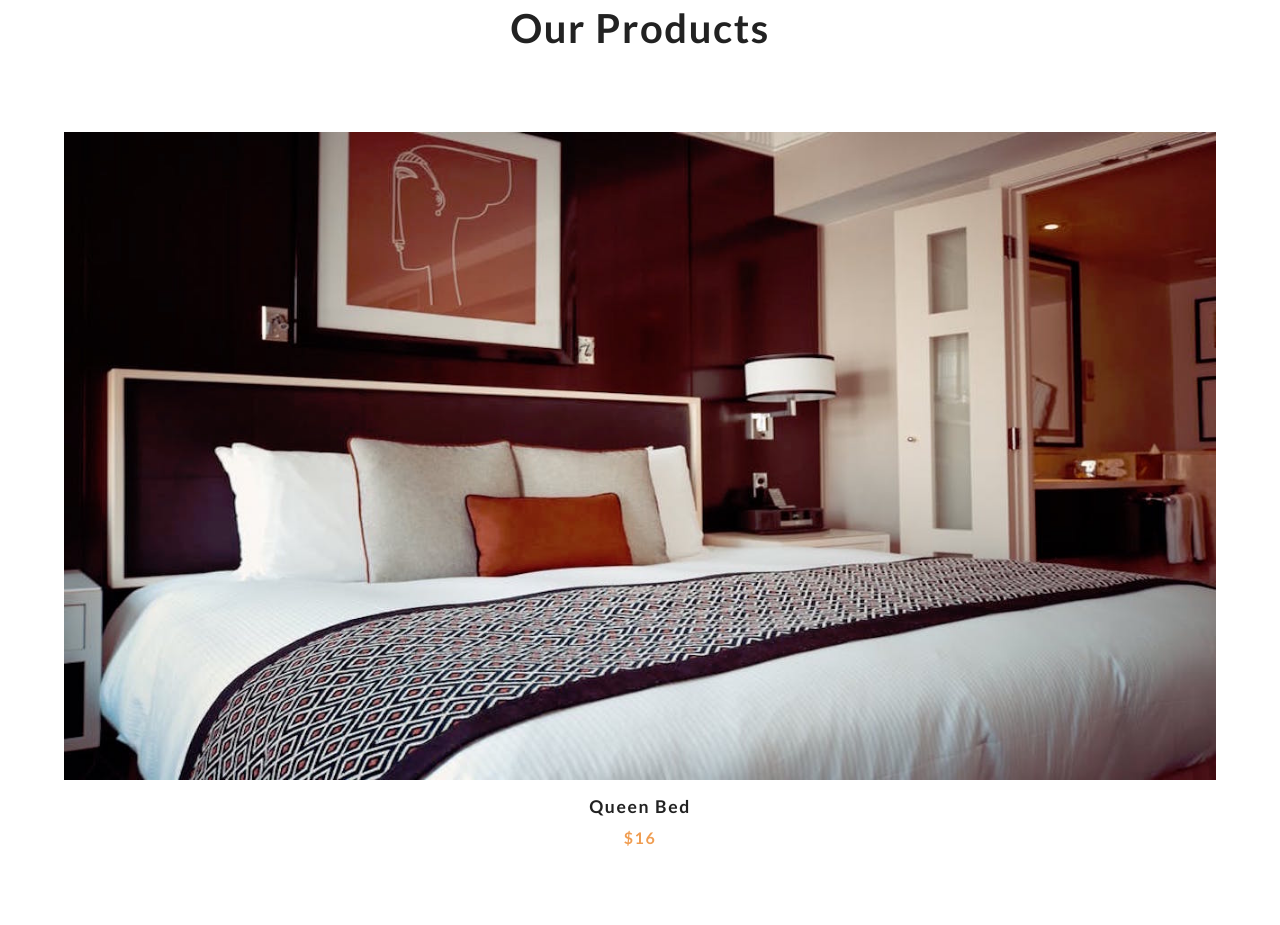
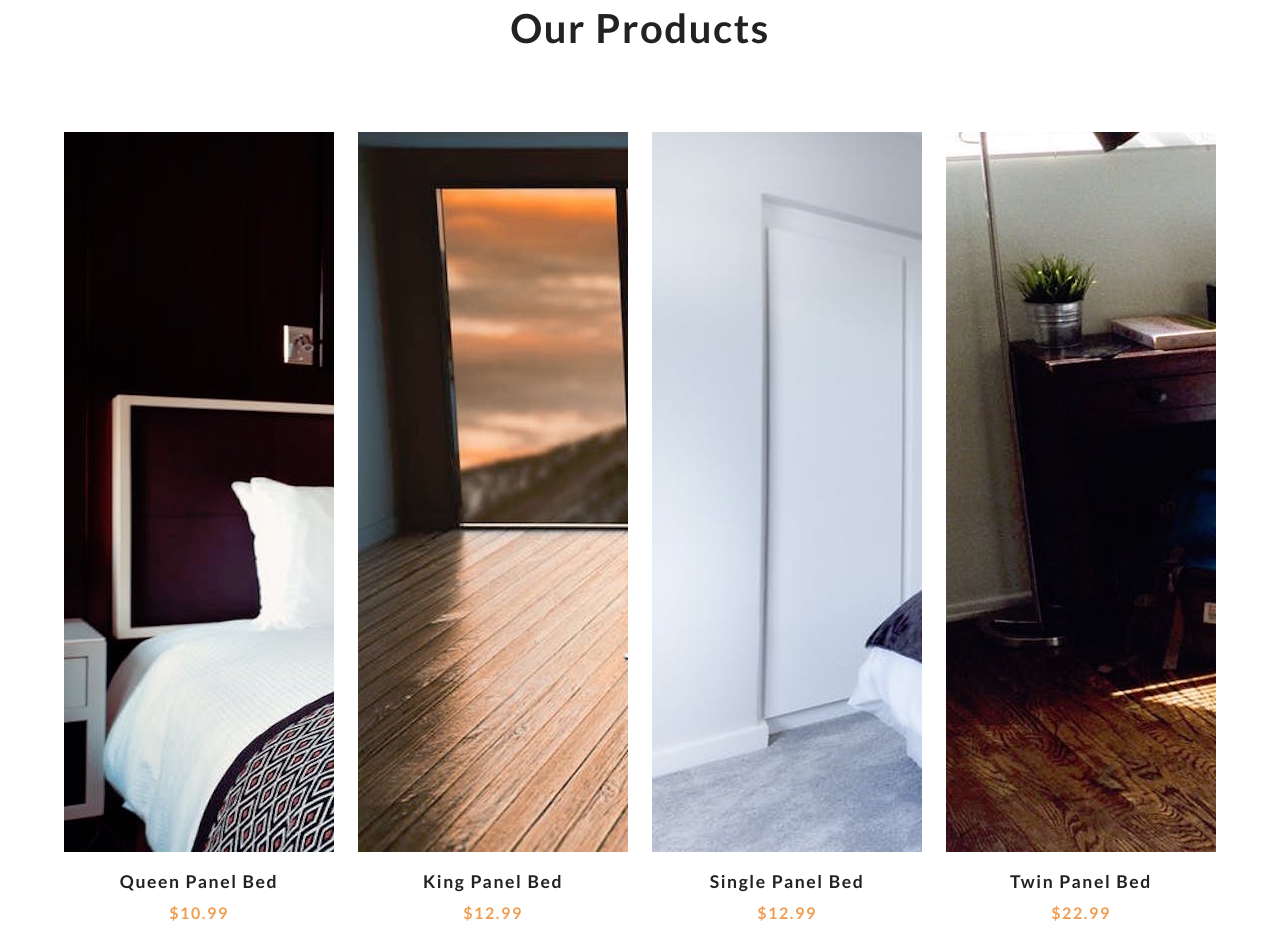
Before and after one commit to alvics/js-shopping-cart, a plain HTML site: page index.html in a window 1280 px wide. Shown: the part 860-1785 px from the top of the page. Drawn offline with Linux system fonts and the light colour scheme.

Commit message:
display products from json

```diff
--- a/app.js
+++ b/app.js
@@ -7,7 +7,7 @@ const cartOverlay = document.querySelector('.cart-overlay');
 const cartItems = document.querySelector('cart-items');
 const cartTotal = document.querySelector('cart-total');
 const cartContent = document.querySelector('cart-content');
-const productsDOM = document.querySelector('products-center');
+const productsDOM = document.getElementById('products-center');
 
 // set cart
 let cart = [];
@@ -18,7 +18,18 @@ class Products {
         try {
             let result = await fetch('products.json');
             let data = await result.json();
-            return data;
+            // set the array of items to data variable with products variable
+            let products = data.items;
+            // set a variable item to the fields with map() iterating through the array
+            products = products.map(item => {
+                // destructuring the objects from fields
+                const { title, price } = item.fields;
+                // destructuring the objects from sys
+                const { id } = item.sys;
+                const image = item.fields.image.fields.file.url;
+                return { title, price, id, image };
+            });
+            return products;
         } catch (error) {
             console.log(error);
         }
@@ -26,7 +37,29 @@ class Products {
 }
 
 // displaying the products
-class UI {}
+class UI {
+    displayProducts(products) {
+        let result = '';
+        products.forEach(product => {
+            result += `
+             <!-- single product -->
+             <article class="product">
+                <div class="img-container">
+                    <img src=${product.image} />
+                    <button class="bag-btn" data-id=${product.id}>
+              <i class="fas fa-shopping-cart"></i>
+              add to bag
+            </button>
+                </div>
+                <h3>${product.title}</h3>
+                <h4>$${product.price}</h4>
+            </article>
+            <!-- end of single product -->
+            `;
+        });
+        productsDOM.innerHTML = result;
+    }
+}
 
 // store products in local storage
 class Storage {}
@@ -37,5 +70,5 @@ document.addEventListener('DOMContentLoaded', () => {
     const products = new Products();
 
     // get all products
-    products.getProducts().then(data => console.log(data));
+    products.getProducts().then(products => ui.displayProducts(products));
 });
--- a/index.html
+++ b/index.html
@@ -42,9 +42,9 @@
         <div class="section-title">
             <h2>our products</h2>
         </div>
-        <div class="products-center">
+        <div id="products-center" class="products-center">
             <!-- single product -->
-            <article class="product">
+            <!-- <article class="product">
                 <div class="img-container">
                     <img src="./images/product-1.jpeg" alt="product" class="product-img" />
                     <button class="bag-btn" data-id="1">
@@ -54,7 +54,7 @@
                 </div>
                 <h3>queen bed</h3>
                 <h4>$16</h4>
-            </article>
+            </article> -->
             <!-- end of single product -->
         </div>
     </section>
```
